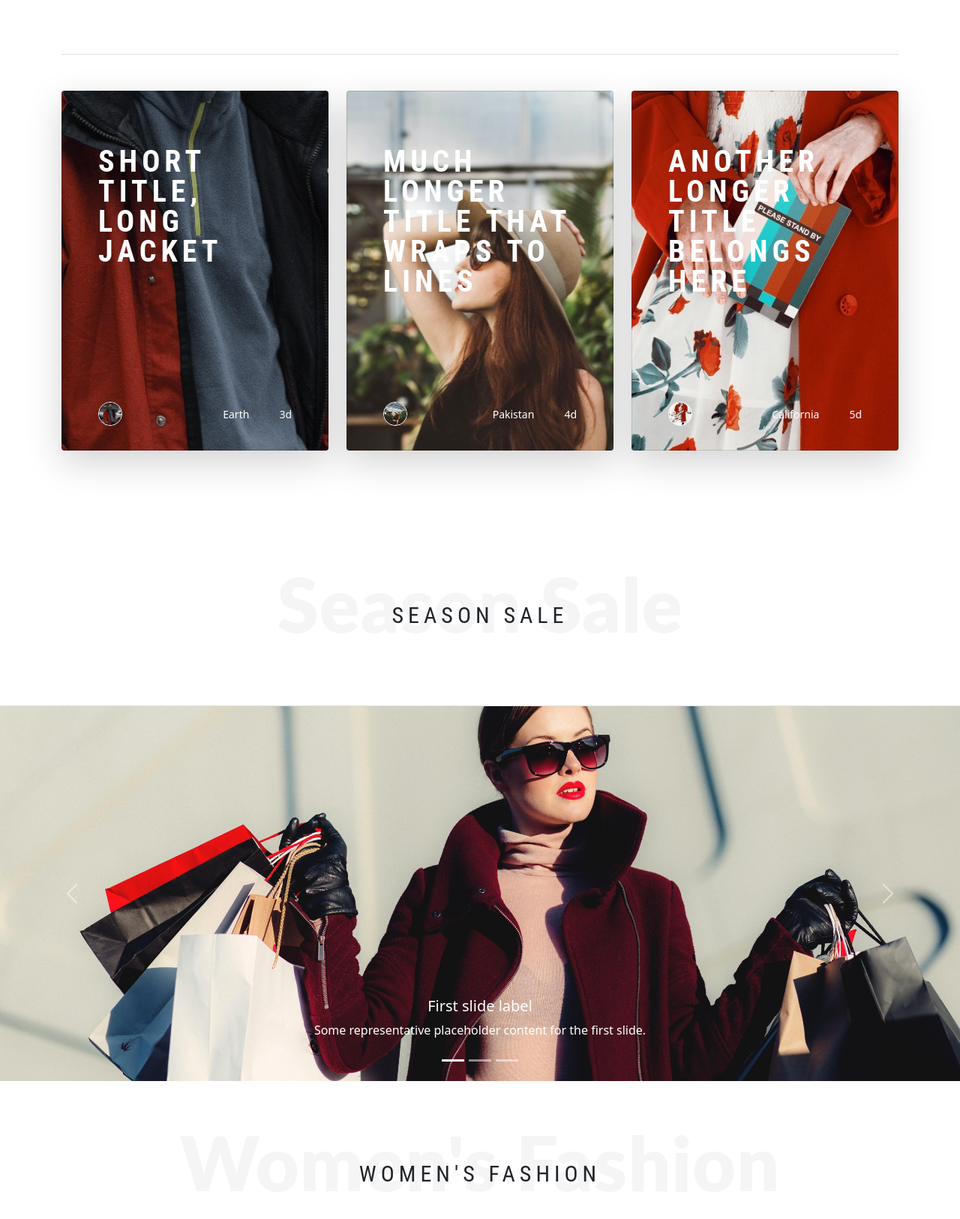
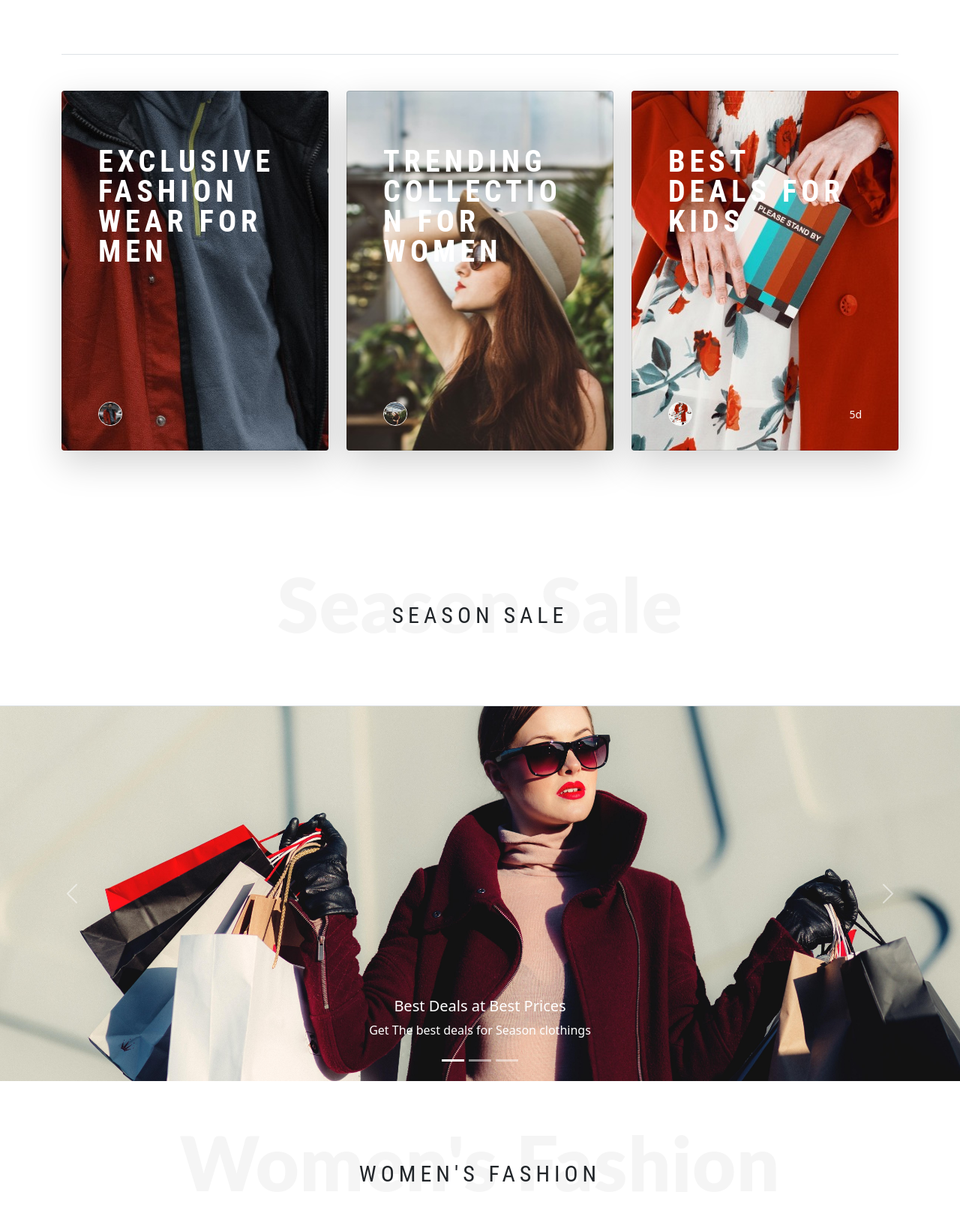
Before and after one commit to The-Reality-Techs/E-Commerce-Website, a PHP site: page /index.php in a window 1280 px wide. Shown: the part 1188-2814 px from the top of the page at 75% size. Run offline with PHP 8.4, Linux system fonts and the light colour scheme; the visitor is signed in with stand-in values (Sample User, id 1); data that the repository does not hold is empty; some libraries are stand-ins or nearby versions.

Commit message:
update index.php

```diff
--- a/index.php
+++ b/index.php
@@ -1,7 +1,7 @@
 <?php
 $isLoggedIn = false;
 session_start();
-if (isset($_SESSION['loggedin']) || $_SESSION['loggedin'] == true) {
+if (isset($_SESSION['loggedin']) && $_SESSION['loggedin'] == true) {
   $isLoggedIn = true;
 }
 
@@ -141,7 +141,7 @@ $result3 = mysqli_query($conn, $sql3);
                   text-white text-shadow-1
                 ">
                 <h2 class="card-text pt-5 mt-5 mb-4 display-6 lh-1 fw-bold">
-                  Short title, long jacket
+                  Exclusive Fashion wear for men
                 </h2>
                 <ul class="d-flex list-unstyled mt-auto">
                   <li class="me-auto">
@@ -151,13 +151,13 @@ $result3 = mysqli_query($conn, $sql3);
                     <svg class="bi me-2" width="1em" height="1em">
                       <use xlink:href="#geo-fill"></use>
                     </svg>
-                    <small>Earth</small>
+
                   </li>
                   <li class="d-flex align-items-center">
                     <svg class="bi me-2" width="1em" height="1em">
                       <use xlink:href="#calendar3"></use>
                     </svg>
-                    <small>3d</small>
+
                   </li>
                 </ul>
               </div>
@@ -188,7 +188,7 @@ $result3 = mysqli_query($conn, $sql3);
                   text-white text-shadow-1
                 ">
                 <h2 class="card-text pt-5 mt-5 mb-4 display-6 lh-1 fw-bold">
-                  Much longer title that wraps to lines
+                  Trending Collection for Women
                 </h2>
                 <ul class="d-flex list-unstyled mt-auto">
                   <li class="me-auto">
@@ -198,13 +198,13 @@ $result3 = mysqli_query($conn, $sql3);
                     <svg class="bi me-2" width="1em" height="1em">
                       <use xlink:href="#geo-fill"></use>
                     </svg>
-                    <small>Pakistan</small>
+
                   </li>
                   <li class="d-flex align-items-center">
                     <svg class="bi me-2" width="1em" height="1em">
                       <use xlink:href="#calendar3"></use>
                     </svg>
-                    <small>4d</small>
+
                   </li>
                 </ul>
               </div>
@@ -228,7 +228,7 @@ $result3 = mysqli_query($conn, $sql3);
               ">
               <div class="d-flex flex-column h-100 p-5 pb-3 text-shadow-1">
                 <h2 class="pt-5 mt-5 mb-4 display-6 lh-1 fw-bold">
-                  Another longer title belongs here
+                  Best Deals for Kids
                 </h2>
                 <ul class="d-flex list-unstyled mt-auto">
                   <li class="me-auto">
@@ -238,7 +238,7 @@ $result3 = mysqli_query($conn, $sql3);
                     <svg class="bi me-2" width="1em" height="1em">
                       <use xlink:href="#geo-fill"></use>
                     </svg>
-                    <small>California</small>
+
                   </li>
                   <li class="d-flex align-items-center">
                     <svg class="bi me-2" width="1em" height="1em">
@@ -271,22 +271,22 @@ $result3 = mysqli_query($conn, $sql3);
           <div class="carousel-item active">
             <img src="images/1.jpg" height="500px" class="d-block w-100 carousel-image" alt="...">
             <div class="carousel-caption d-none d-md-block">
-              <h5>First slide label</h5>
-              <p>Some representative placeholder content for the first slide.</p>
+              <h5>Best Deals at Best Prices</h5>
+              <p>Get The best deals for Season clothings</p>
             </div>
           </div>
           <div class="carousel-item">
             <img src="images/2.jpg" height="500px" class="d-block w-100 " alt="...">
             <div class="carousel-caption d-none d-md-block">
-              <h5>Second slide label</h5>
-              <p>Some representative placeholder content for the second slide.</p>
+              <h5>Offers You Can't resist</h5>
+              <p>We have the best offers which you can't ignore</p>
             </div>
           </div>
           <div class="carousel-item">
             <img src="images/3.jpg" height="500px" class="d-block w-100" alt="...">
             <div class="carousel-caption d-none d-md-block">
-              <h5>Third slide label</h5>
-              <p>Some representative placeholder content for the third slide.</p>
+              <h5>Buy More Save More</h5>
+              <p>Best deals on large purchases.</p>
             </div>
           </div>
         </div>
```
